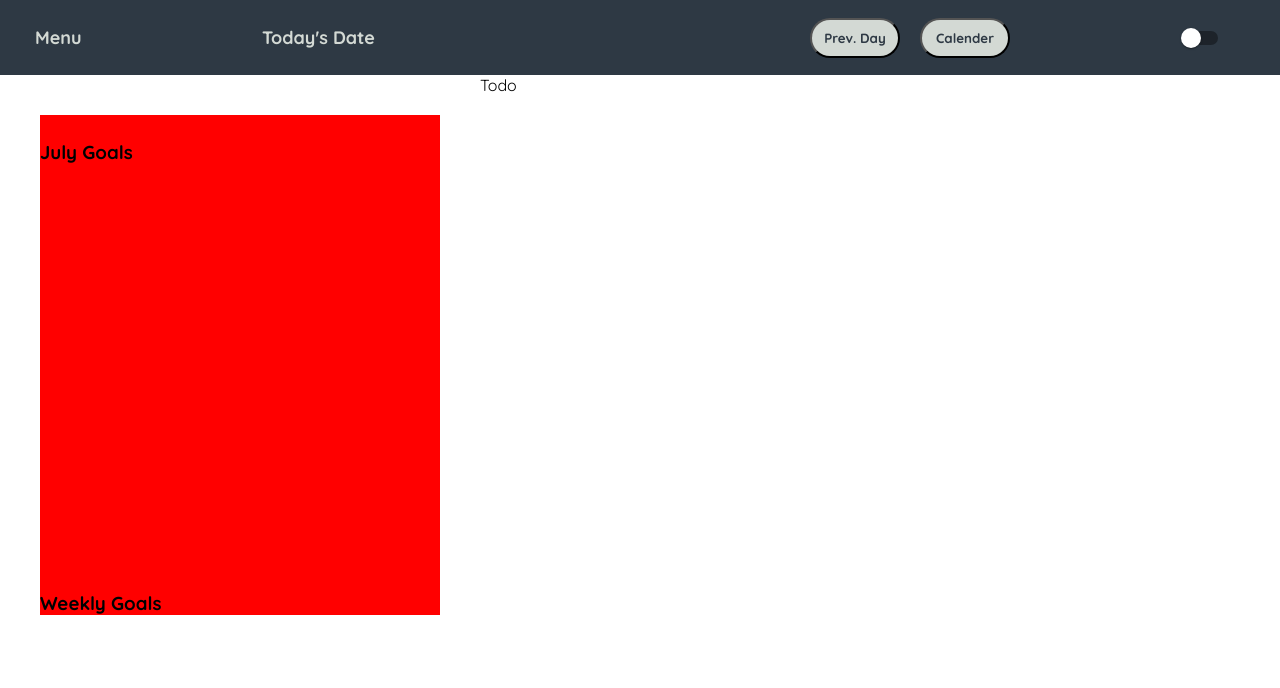
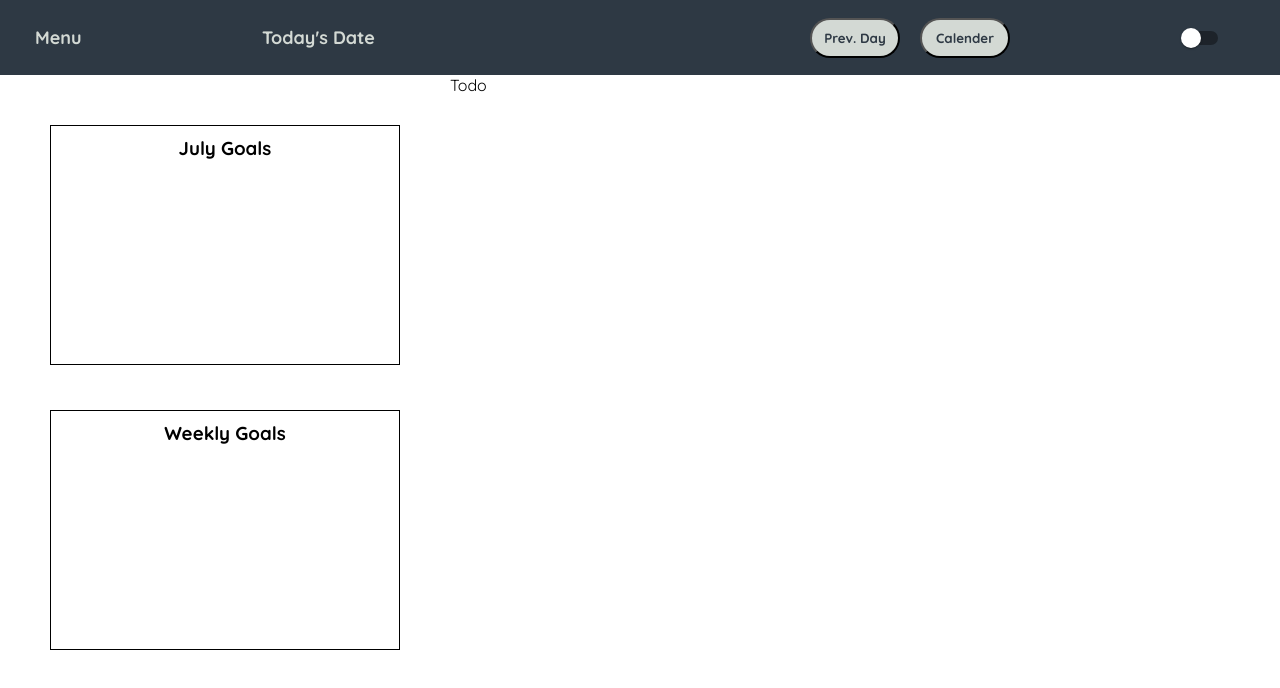
Before and after one commit to cerengulten/todo-website, a React (Create React App) app: page / in a window 1280 px wide. Shown: the top 688 px of the page. Built offline with nearby package versions, Linux system fonts and the light colour scheme.

Commit message:
goals-container style

```diff
--- a/src/components/Goals.css
+++ b/src/components/Goals.css
@@ -4,9 +4,33 @@
   display: flex;
   flex-direction: column;
   padding-top: 25px;
-  margin: 40px;
+  margin: 25px;
   width: 400px;
-  height: 500px;
+  height: 550px;
   justify-content: space-between;
-  background-color: red;
+  align-items: center;
 }
+
+.monthly-goals{
+  display: flex;
+  flex-direction: column;
+  align-items: center;
+  padding-top: 10px;
+  width: 350px;
+  height: 240px;
+  border-style: solid;
+  border-color: black;
+  border-width: 1.5px;
+}
+
+.weekly-goals{
+  display: flex;
+  flex-direction: column;
+  align-items: center;
+  padding-top: 10px;
+  width: 350px;
+  height: 240px;
+  border-style: solid;
+  border-color: black;
+  border-width: 1.5px;
+}
```
